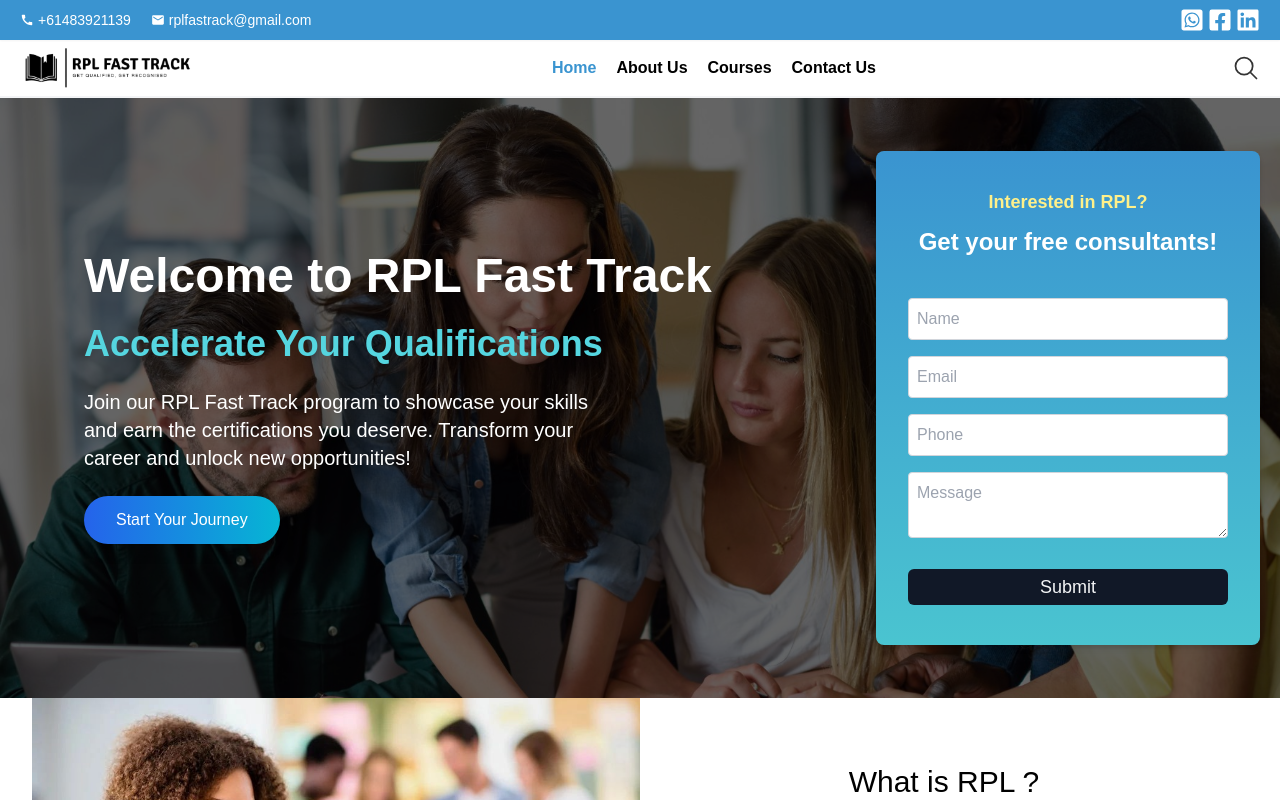
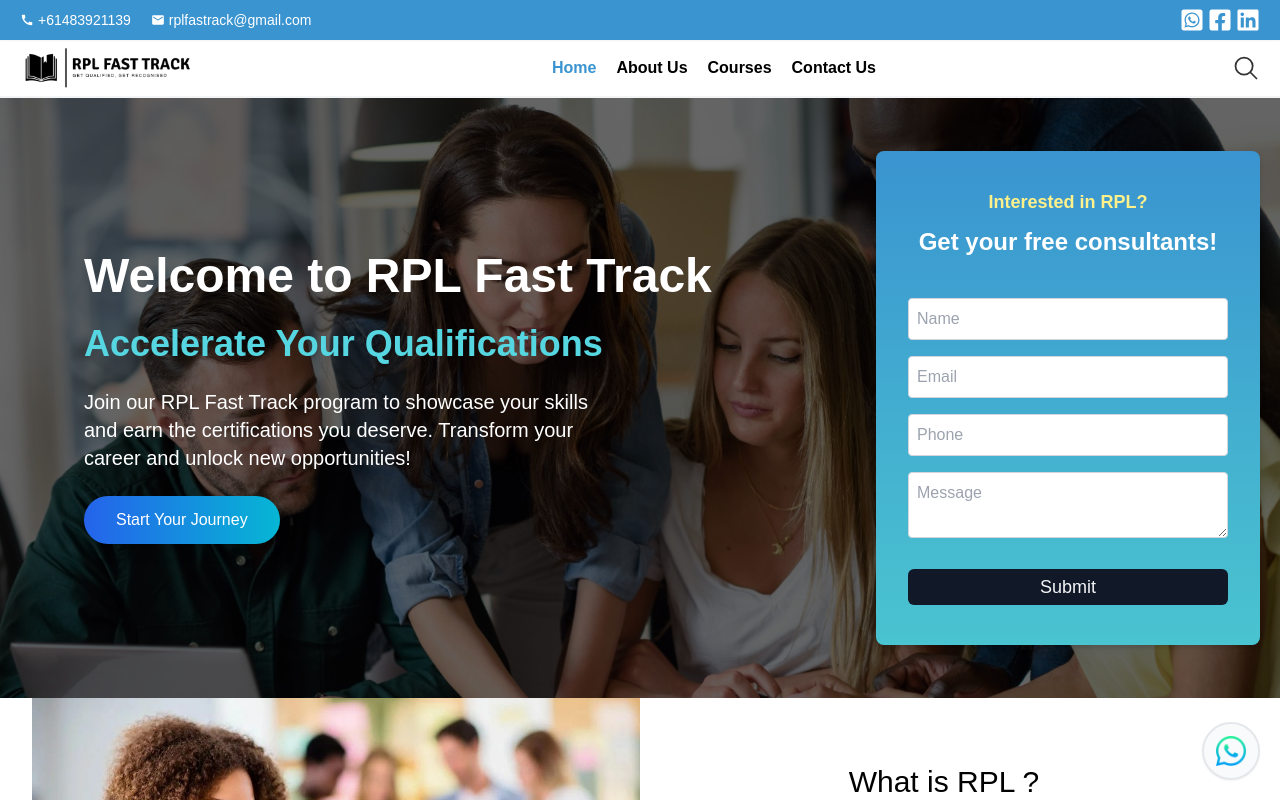
Before and after one commit to mostaque121/rpl-almost, a Next.js app: page / in a window 1280 px wide. Shown: the top 800 px of the page. Built offline with nearby package versions, Linux system fonts and the light colour scheme; no server answers; the database is empty.

Commit message:
add floating whatsaapp icon

```diff
--- a/app/components/Home/WhyChooseUs.js
+++ b/app/components/Home/WhyChooseUs.js
@@ -46,7 +46,7 @@ const WhyChooseUs = () => {
 
 
   return (
-    <div className="sm:py-16 py-10 bg-gray-100 sm:px-8 px-6">
+    <div className="sm:py-16 py-10 bg-gray-100 px-3 sm:px-8">
       <div className=' block max-w-7xl mx-auto '>
         <h2 className='text-center text-3xl font-bold mb-5'>Why Choose Us</h2>
         <div className='rounded-md grid md:grid-cols-3 sm:grid-cols-2 gap-3 sm:gap-5'>
--- /dev/null
+++ b/app/components/modal/WhatsAppContact.js
@@ -0,0 +1,25 @@
+// components/WhatsAppContact.js
+import Image from 'next/image';
+
+const WhatsAppContact = () => {
+    const whatsappNumber = process.env.NEXT_PUBLIC_WHATSAPP_NUMBER;
+
+    return (
+        <a
+            href={`https://wa.me/${whatsappNumber}`} // Use the environment variable
+            target="_blank"
+            rel="noopener noreferrer"
+            className="fixed bottom-5 border-2 right-5 bg-gray-50 rounded-full p-3 shadow-sm transition-transform transform hover:scale-110 z-50 flex items-center justify-center"
+            aria-label="Contact us on WhatsApp" // Accessibility feature
+        >
+            <Image
+                src="/whatsapp1.png" // Use the WhatsApp SVG icon
+                alt="WhatsApp"
+                width={30} // Set the width
+                height={30} // Set the height
+            />
+        </a>
+    );
+};
+
+export default WhatsAppContact;
--- a/app/components/navbar/Sidebar.js
+++ b/app/components/navbar/Sidebar.js
@@ -1,8 +1,10 @@
+import Link from "next/link";
 import { FaFacebookSquare, FaLinkedin, FaWhatsappSquare } from "react-icons/fa";
 import { RxCross2 } from "react-icons/rx";
 import Logo from "./subcomponents/Logo";
 import SideOptions from "./subcomponents/SideOptions";
 export default function Sidebar({ closeSidebar }) {
+    const whatsAppNumber = process.env.NEXT_PUBLIC_WHATSAPP_NUMBER
     return (
         <div className="bg-gray-100 h-screen py-3">
             <div className="flex w-full h-full flex-col">
@@ -35,6 +37,7 @@ export default function Sidebar({ closeSidebar }) {
 
                     <h1 className="font-semibold block mb-2 text-lg text-center">Connect With</h1>
                     <div className="flex gap-1 justify-center px-3 items-center">
+                        <Link href={`https://wa.me/${whatsAppNumber}`}></Link>
                         <div className="hover:scale-95 cursor-pointer active:scale-90 transition duration-200 ease-in-out">
                             <FaWhatsappSquare className="text-blue-600 hover:text-blue-700 transition duration-200 ease-in-out active:text-blue-800  w-8 h-8  " />
                         </div>
--- a/app/components/navbar/subcomponents/UpperBar.js
+++ b/app/components/navbar/subcomponents/UpperBar.js
@@ -1,6 +1,8 @@
+import Link from "next/link";
 import { FaFacebookSquare, FaLinkedin, FaWhatsappSquare } from "react-icons/fa";
 import { MdCall, MdMail } from "react-icons/md";
 export default function UpperBar() {
+    const whatsAppNumber = process.env.NEXT_PUBLIC_WHATSAPP_NUMBER
     return (
         <div className="bg-copy shadow-sm py-2 flex justify-between px-5">
             <div className="flex gap-5 text-dark-gray text-sm">
@@ -14,9 +16,11 @@ export default function UpperBar() {
                 </div>
             </div>
             <div className="flex gap-1 items-center">
-                <div className="hover:scale-95 cursor-pointer active:scale-90 transition duration-200 ease-in-out">
-                    <FaWhatsappSquare className="text-white hover:text-light-gray-hover transition duration-200 ease-in-out active:text-light-gray-active  w-6 h-6  " />
-                </div>
+                <Link href={`https://wa.me/${whatsAppNumber}`}>
+                    <div className="hover:scale-95 cursor-pointer active:scale-90 transition duration-200 ease-in-out">
+                        <FaWhatsappSquare className="text-white hover:text-light-gray-hover transition duration-200 ease-in-out active:text-light-gray-active  w-6 h-6  " />
+                    </div>
+                </Link>
                 <div className="hover:scale-95 cursor-pointer active:scale-90 transition duration-200 ease-in-out">
                     <FaFacebookSquare className="text-white hover:text-light-gray-hover transition duration-200 ease-in-out active:text-light-gray-active  w-6 h-6  " />
                 </div>
--- a/app/layout.js
+++ b/app/layout.js
@@ -1,6 +1,7 @@
 import { GoogleAnalytics } from '@next/third-parties/google';
 import { Toaster } from 'react-hot-toast';
 import Footer from "./components/footer/Footer";
+import WhatsAppContact from './components/modal/WhatsAppContact';
 import Navbar from './components/navbar/Navbar2';
 import "./globals.css";
 import { getCoursesAndSections } from './lib/action';
@@ -43,6 +44,7 @@ export default async function RootLayout({ children }) {
     <html lang="en">
       <body>
         <Toaster position="top-right" reverseOrder={false} />
+        <WhatsAppContact />
         <Navbar fetchedData={fetchedData} />
         {children}
         <GoogleAnalytics gaId="G-C5F83DW248" />
```
Also changed, not shown: public/whatsapp.png (added), public/whatsapp1.png (added).
